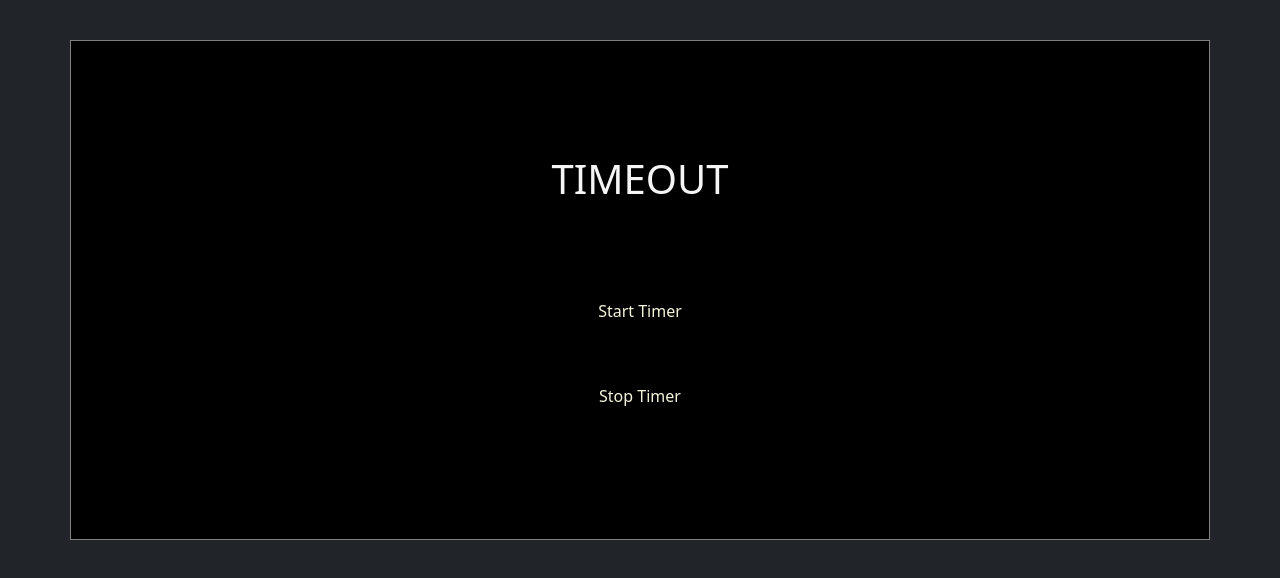
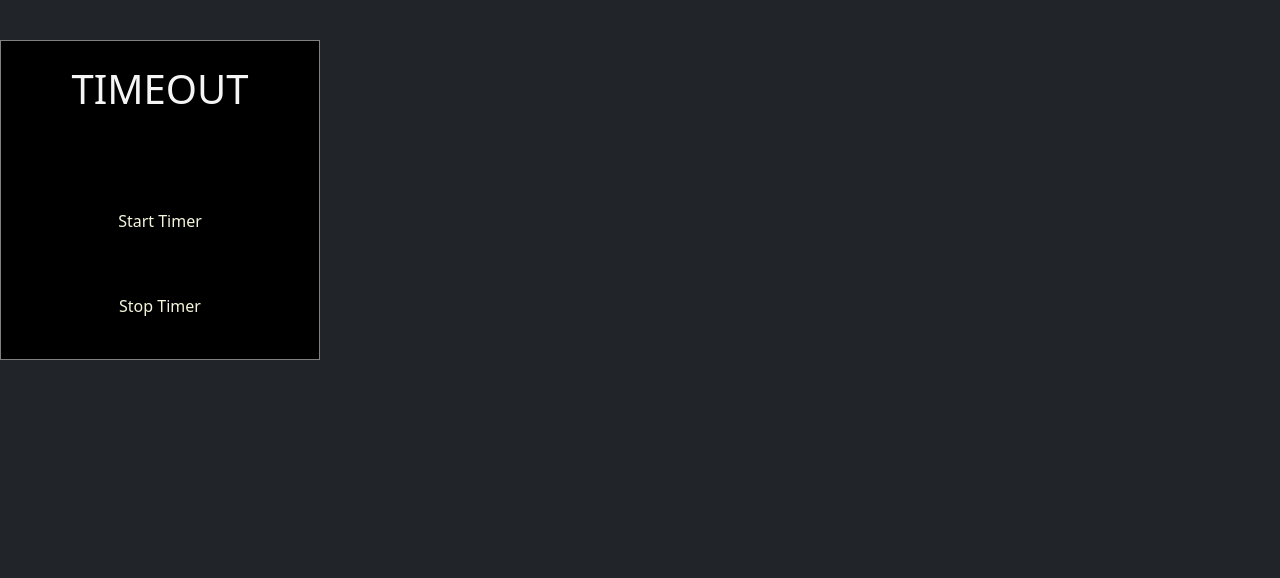
Before and after one commit to agamswaroop619/timeout, a browser extension: page index.html in a window 1280 px wide. Drawn offline with nearby package versions, Linux system fonts and the light colour scheme.

Commit message:
fix: UI improvements

```diff
--- a/index.html
+++ b/index.html
@@ -7,7 +7,7 @@
     <title>Timeout</title>
     <link rel="stylesheet" href="styles.css">
   <link rel="stylesheet" href="https://cdn.jsdelivr.net/npm/bootstrap@5.3.2/dist/css/bootstrap.min.css">
-<body >
+<body style="height: 20rem; width: 20rem;">
     <div class="container">
         <div class="div2">
 
--- a/styles.css
+++ b/styles.css
@@ -2,8 +2,8 @@
 
     background: black;
     margin: 40px;
-  width: 100%;
-  height: 500px;
+  width: 20rem;
+  height: 20rem;
   border: 1px solid grey;
 
   display: flex;
```
